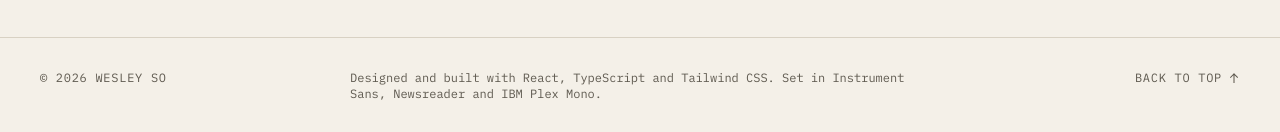
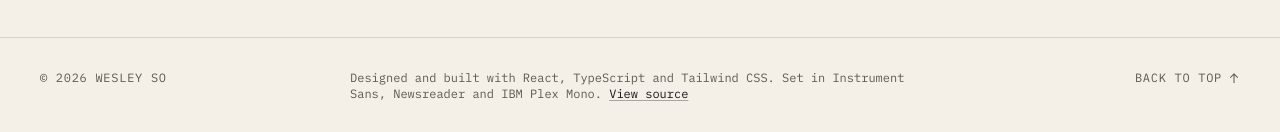
Before and after one commit to wesleyso-dev/wesleyso-dev.github.io, a React (Vite) app: page / in a window 1280 px wide. Shown: the part 7502-7634 px from the top of the page. Built offline with nearby package versions, Linux system fonts and the light colour scheme.

Commit message:
Link to the site's source from the footer
The portfolio is itself a project; make its code one click away.

```diff
--- a/src/components/layout/SiteFooter.tsx
+++ b/src/components/layout/SiteFooter.tsx
@@ -1,5 +1,7 @@
 import { site } from '../../content/site'
 import { Arrow } from '../ui/Arrow'
+
+const sourceUrl = 'https://github.com/wesleyso-dev/wesleyso-dev.github.io'
 
 export function SiteFooter() {
   const year = new Date().getFullYear()
@@ -12,7 +14,10 @@ export function SiteFooter() {
         </p>
         <p className="col-span-full normal-case tracking-normal md:col-span-6">
           Designed and built with React, TypeScript and Tailwind CSS. Set in Instrument Sans, Newsreader and IBM Plex
-          Mono.
+          Mono.{' '}
+          <a href={sourceUrl} data-external className="link-prose whitespace-nowrap text-ink">
+            View source
+          </a>
         </p>
         <p className="col-span-full md:col-span-3 md:justify-self-end">
           <a href="#top" className="group inline-flex items-center gap-1.5 hover:text-ink">
```
